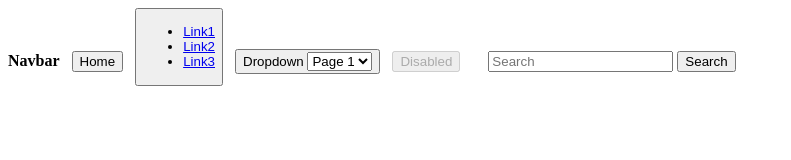
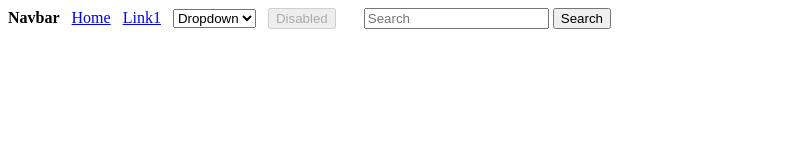
Before and after one commit to Maurilio224/Fullstack11, a plain HTML site: page NavBar/Start.html in a window 1280 px wide. Shown: the whole page, without its empty margins (0-791 px from the left). Drawn offline with Linux system fonts and the light colour scheme.

Commit message:
NavBar exercise complete

```diff
--- a/NavBar/Start.html
+++ b/NavBar/Start.html
@@ -1,27 +1,22 @@
 <body>
 
     <nav class="navbar">
-        <b>Navbar</b> &nbsp
-        <button type="button">Home</button> &nbsp
 
-        <button type="button">
-            <ul>
-                <li><a href="https://www.google.com/?hl=it">Link1</a></li>
-                <li><a href="https://www.google.com/?hl=it">Link2</a></li>
-                <li><a href="https://www.google.com/?hl=it">Link3</a></li>
-            </ul>
-        </button> &nbsp
-        <button type="button">
-            <label for="dropdown">Dropdown</label>
+            <b>Navbar</b> &nbsp
+            <a href="#">Home</a> &nbsp
+            <a href="https://www.google.com/?hl=it">Link1</a>
+
+            &nbsp
             <select id="dropdown">
-                <option>Page 1</option>
+                <option>Dropdown</option>
                 <option>Page 2</option>
             </select>
-        </button>
-        &nbsp
-        <button type="button" disabled>Disabled</button>
-        &nbsp &nbsp &nbsp
-        <input type="text" placeholder="Search">
-        <button type="button">Search</button>
+            &nbsp
+            <button type="button" disabled>Disabled</button>
+            &nbsp &nbsp &nbsp
+
+            <input type="text" placeholder="Search">
+            <button type="submit">Search</button>
+
     </nav>
 </body>
```
